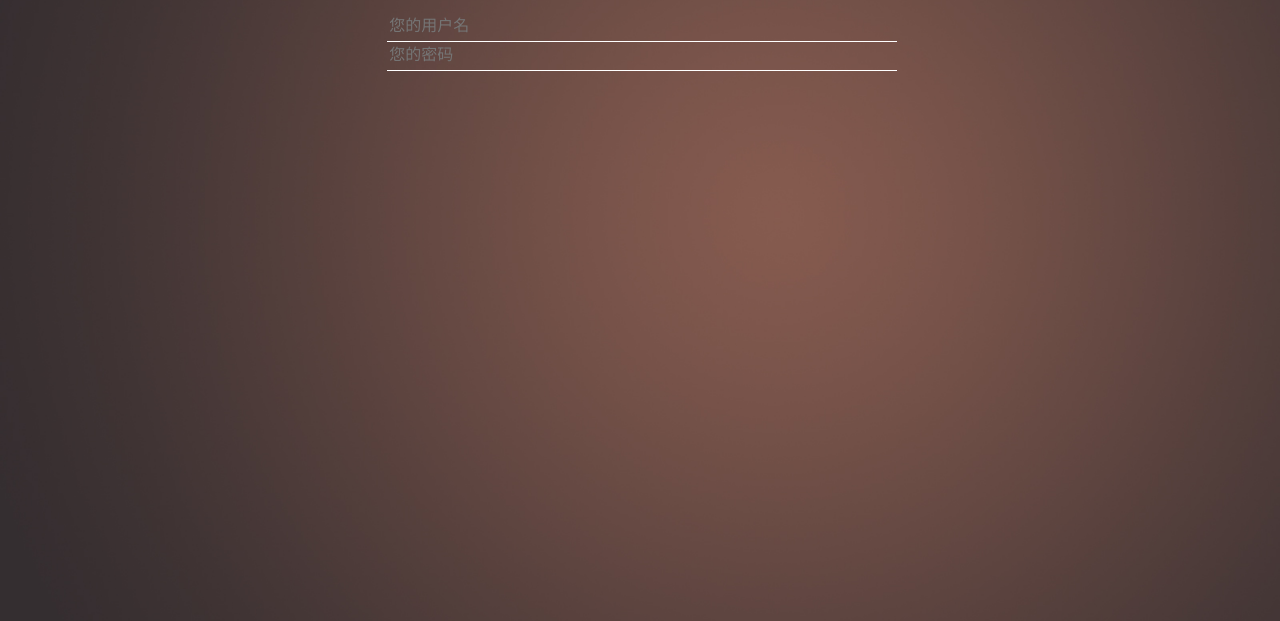
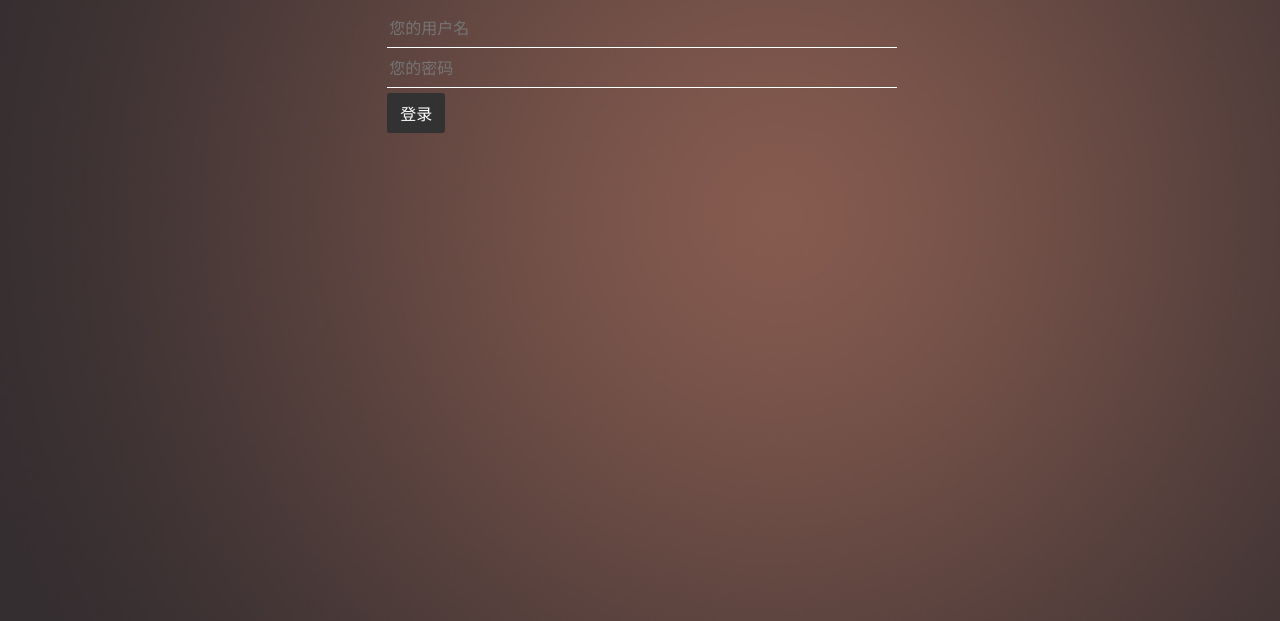
Before and after one commit to lychees/tentacle_guitar, a website: page src/TentacleGuitar.Client/www/index.html in a window 1280 px wide. Shown: the part 179-800 px from the top of the page. Drawn offline with nearby package versions, Linux system fonts and the light colour scheme; files whose address does not match are found by name.

Commit message:
Modify css

```diff
--- a/src/TentacleGuitar.Client/www/assets/styles/index.css
+++ b/src/TentacleGuitar.Client/www/assets/styles/index.css
@@ -4,7 +4,7 @@ body {
     -webkit-user-select: none;
     background: url(../images/bg.jpg);
     background-size: 120%;
-    font-family: 'RobotoRegular', 'Droid Sans', 'Segoe UI', Segoe, 'San Francisco', 'Helvetica Neue', Helvetica, Arial, Geneva, sans-serif;
+    font-family: 'Microsoft YaHei', 'RobotoRegular', 'Droid Sans', 'Segoe UI', Segoe, 'San Francisco', 'Helvetica Neue', Helvetica, Arial, Geneva, sans-serif;
     font-size:12px;
 }
 
@@ -28,11 +28,22 @@ body {
     border: none;
     background: none;
     background-color: transparent;
-    height: 24px;
-    line-height: 24px;
+    height: 30px;
+    line-height: 30px;
     font-size:16px;
     color: #fff;
     outline: 0;
     padding-bottom: 3px;
     border-bottom: 1px solid #fff;
+    margin-bottom: 5px;
 }
+
+.button {
+    font-size: 16px;
+    color: #fff;
+    background: rgb(50,50,50);
+    border-radius: 3px;
+    display: inline-block;
+    padding: 8px 13px;
+    text-decoration: none;
+}
--- a/src/TentacleGuitar.Client/www/index.html
+++ b/src/TentacleGuitar.Client/www/index.html
@@ -17,6 +17,7 @@
         <div class="login">
             <input type="text" class="textbox" placeholder="您的用户名" />
             <input type="password" class="textbox" placeholder="您的密码" />
+            <a href="#" class="button">登录</a>
         </div>
     </body>
 </html>
```
